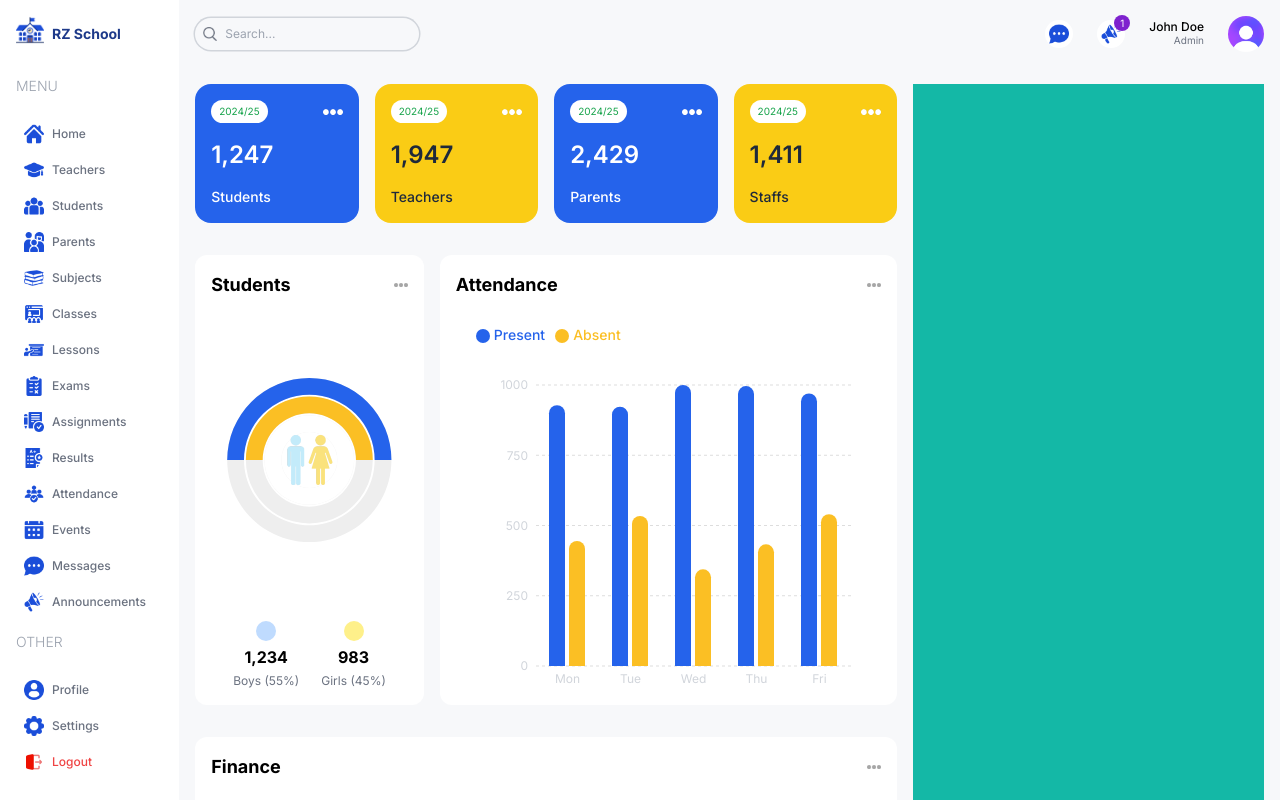
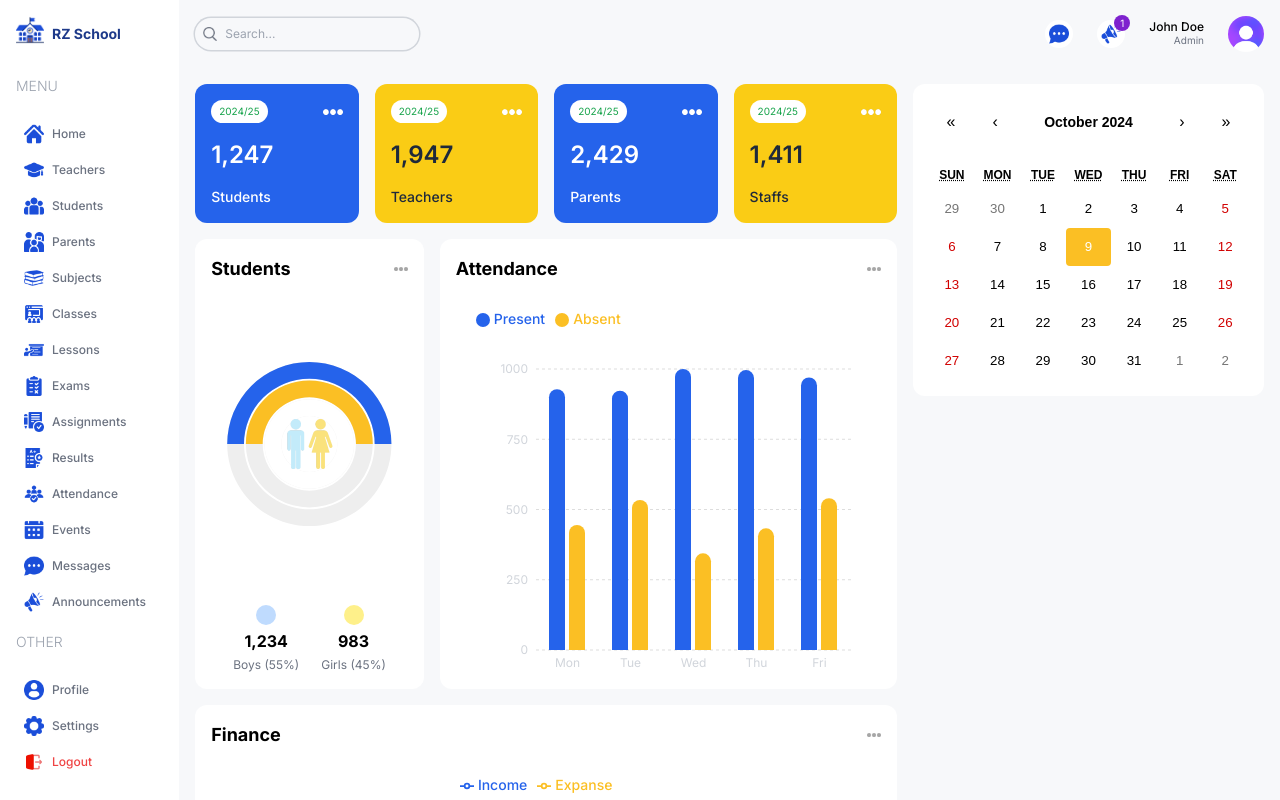
Before and after one commit to rfahlevi/next-school, a Next.js app: page /admin in a window 1280 px wide. Built offline with nearby package versions, Linux system fonts and the light colour scheme.

Commit message:
feat: Event Calendar by react-calendar

```diff
--- a/package.json
+++ b/package.json
@@ -12,6 +12,7 @@
   "dependencies": {
     "next": "^14.2.15",
     "react": "^18",
+    "react-calendar": "^5.0.0",
     "react-countup": "^6.5.3",
     "react-dom": "^18",
     "recharts": "^2.12.7"
--- a/src/app/(dashboard)/admin/page.tsx
+++ b/src/app/(dashboard)/admin/page.tsx
@@ -2,13 +2,14 @@ import AttendanceChart from "@/components/AttendanceChart"
 import CountChart from "@/components/CountChart"
 import FinanceChart from "@/components/FinanceChart"
 import UserCard from "@/components/UserCard"
+import EventCalendar from "@/components/EventCalendar"
 import React from "react"
 
 const AdminPage = () => {
     return (
         <div className="flex flex-col md:flex-row p-4 gap-4">
             {/* LEFT SIDE */}
-            <div className="w-full lg:w-2/3 flex flex-col gap-8">
+            <div className="w-full lg:w-2/3 flex flex-col gap-4">
                 {/* USER CARDS */}
                 <div className="flex gap-4 justify-between flex-wrap">
                     <UserCard type="student" />
@@ -31,8 +32,10 @@ const AdminPage = () => {
                 </div>
             </div>
             {/* RIGHT SIDE */}
-            <div className="w-full h-screen lg:w-1/3 bg-teal-500">
-
+            <div className="w-full lg:w-1/3 flex flex-col gap-4">
+                <div className="bg-white rounded-xl p-4">
+                    <EventCalendar />
+                </div>
             </div>
         </div>
     )
--- a/src/app/globals.css
+++ b/src/app/globals.css
@@ -22,3 +22,25 @@
 ::-webkit-scrollbar-thumb:hover {
   background: #555;
 }
+
+.react-calendar {
+  width: 100% !important;
+  border: none !important;
+  font-family: "Inter" sans-serif !important;
+}
+
+.react-calendar__tile--now {
+  background: #fbbf24 !important;
+  border-radius: 4px;
+}
+
+.react-calendar__tile--active {
+  background: #2563eb;
+  color: white;
+  border-radius: 4px;
+}
+
+.react-calendar__navigation__label__labelText {
+  font-weight: 600;
+  font-size: 14px;
+}
--- /dev/null
+++ b/src/components/EventCalendar.jsx
@@ -0,0 +1,22 @@
+"use client";
+
+import React, { useState } from "react";
+import Calendar from "react-calendar";
+import "react-calendar/dist/Calendar.css";
+
+export const EventCalendar = () => {
+  const [value, onChange] = useState(new Date());
+
+  return (
+    <div>
+      <Calendar
+        onChange={onChange}
+        value={value}
+        defaultValue={new Date()}
+        locale="en-US"
+      />
+    </div>
+  );
+};
+
+export default EventCalendar;
--- a/src/components/UserCard.tsx
+++ b/src/components/UserCard.tsx
@@ -4,7 +4,7 @@ import Image from "next/image"
 import CountUp from "react-countup"
 
 export const UserCard = ({ type }: { type: String }) => (
-  <div className="rounded-2xl odd:bg-blue-600 even:bg-yellow-400 odd:text-white even:text-slate-800 p-4 flex-1 min-w-[130px]">
+  <div className="rounded-xl odd:bg-blue-600 even:bg-yellow-400 odd:text-white even:text-slate-800 p-4 flex-1 min-w-[130px]">
     <div className="flex justify-between items-center">
       <span className="text-[10px] bg-white px-2 py-1 rounded-full text-green-600">
         2024/25
```
Also changed, not shown: 1 other file (tests, documents, lock files or other folders).
